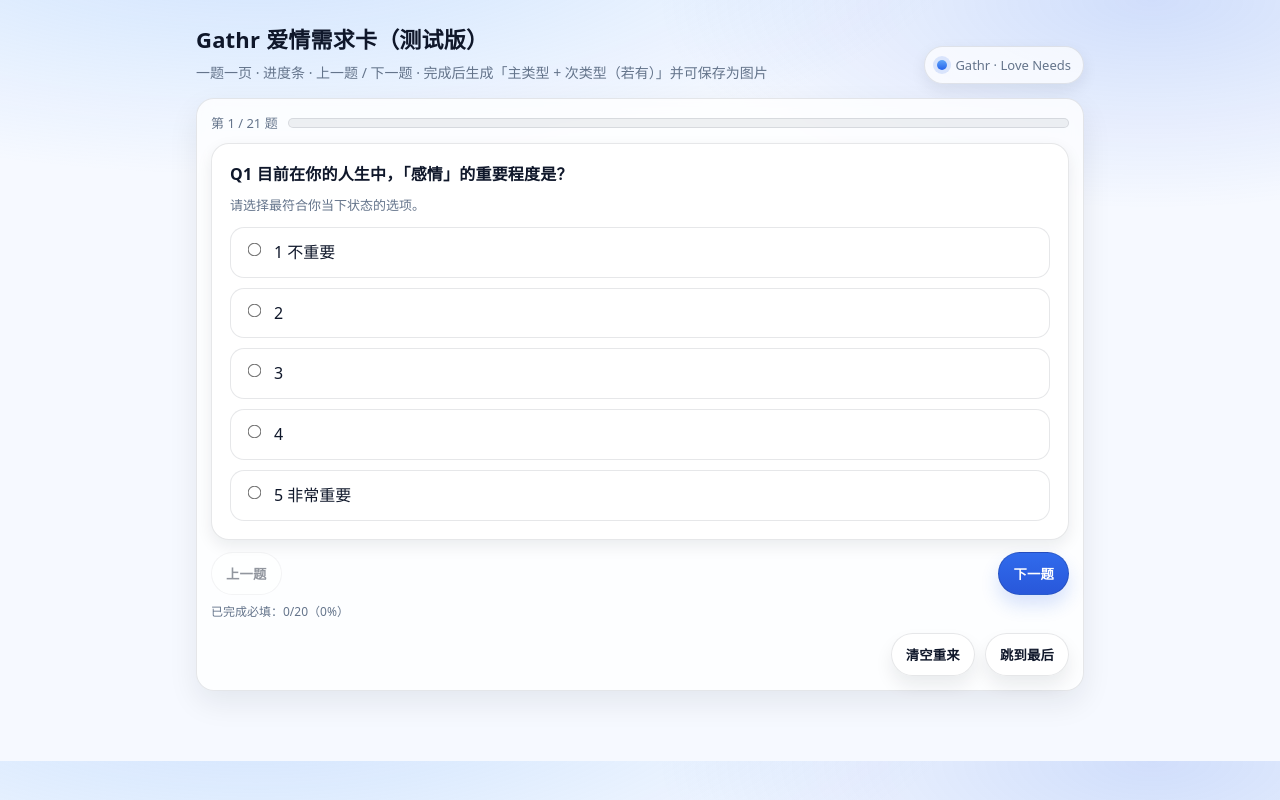
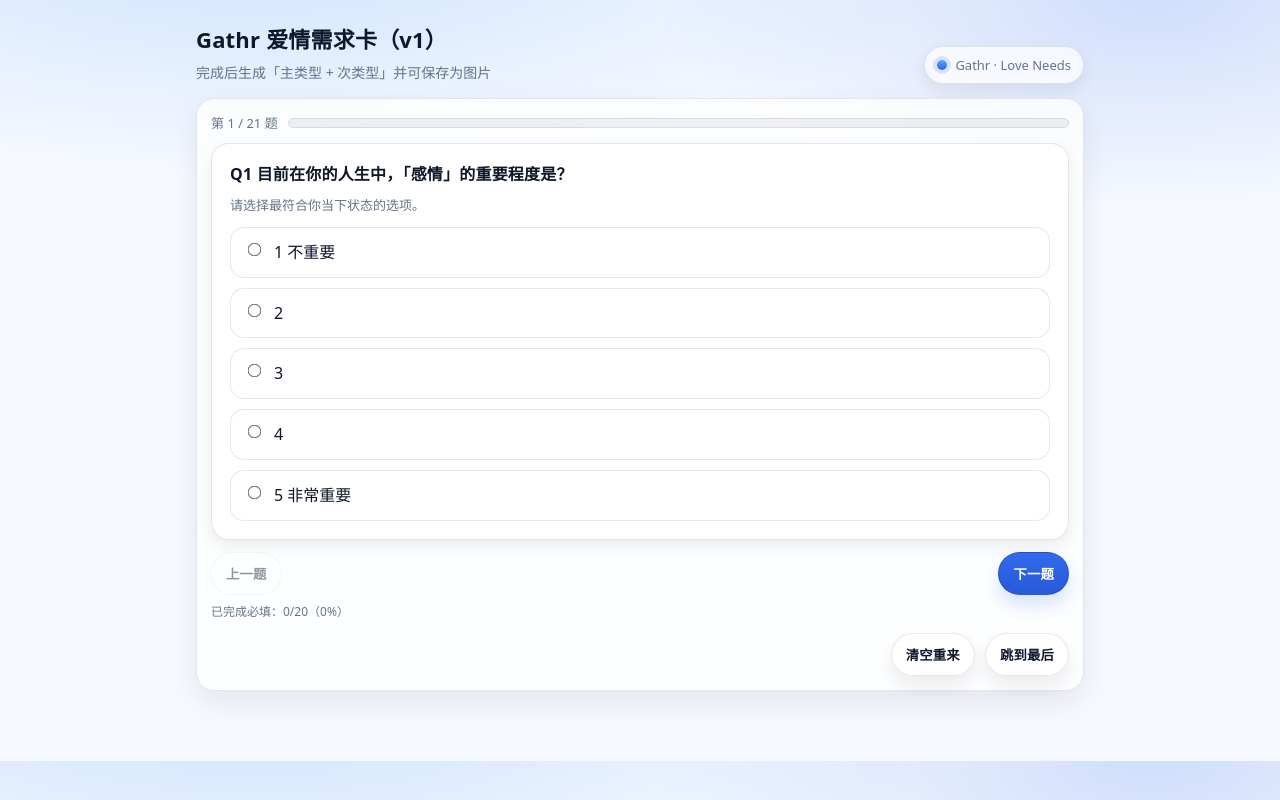
Before and after one commit to eric79509i/love-need-card, a plain HTML site: page index.html in a window 1280 px wide. Drawn offline with nearby package versions, Linux system fonts and the light colour scheme.

Commit message:
Update index.html

```diff
--- a/index.html
+++ b/index.html
@@ -3,7 +3,7 @@
 <head>
   <meta charset="utf-8" />
   <meta name="viewport" content="width=device-width,initial-scale=1" />
-  <title>Gathr 爱情需求卡（测试版）</title>
+  <title>Gathr 爱情需求卡（v1）</title>
   <style>
     :root{
       --bg:#f6f9ff;
@@ -313,8 +313,8 @@
 <body>
   <header>
     <div>
-      <h1>Gathr 爱情需求卡（测试版）</h1>
-      <div class="tagline">一题一页 · 进度条 · 上一题 / 下一题 · 完成后生成「主类型 + 次类型（若有）」并可保存为图片</div>
+      <h1>Gathr 爱情需求卡（v1）</h1>
+      <div class="tagline"> 完成后生成「主类型 + 次类型」并可保存为图片</div>
     </div>
     <div class="brandPill"><span class="dot"></span> Gathr · Love Needs</div>
   </header>
@@ -1013,7 +1013,7 @@ function renderTypeBlock(typeCode, isMain, collapsedDefault=true){
       <div class="secTitle">关系雷区（容易踩）</div>
       <ul class="bullets">${c.sections.pitfalls.map(x=>`<li>${escapeHtml(x)}</li>`).join("")}</ul>
 
-      <div class="secTitle">Gathr 下一步</div>
+      <div class="secTitle">在Gathr的 下一步</div>
       <ul class="bullets">${c.sections.next.map(x=>`<li>${escapeHtml(x)}</li>`).join("")}</ul>
     </div>
   `;
```
